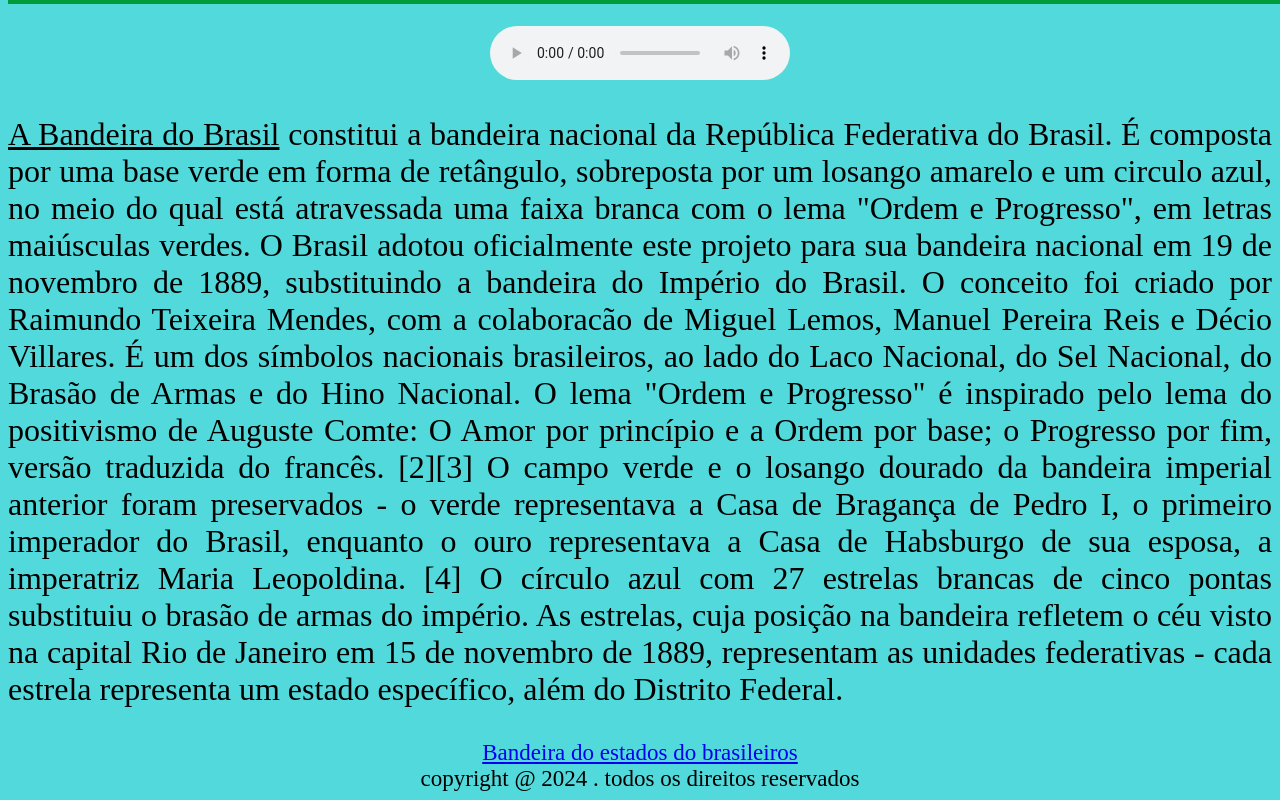
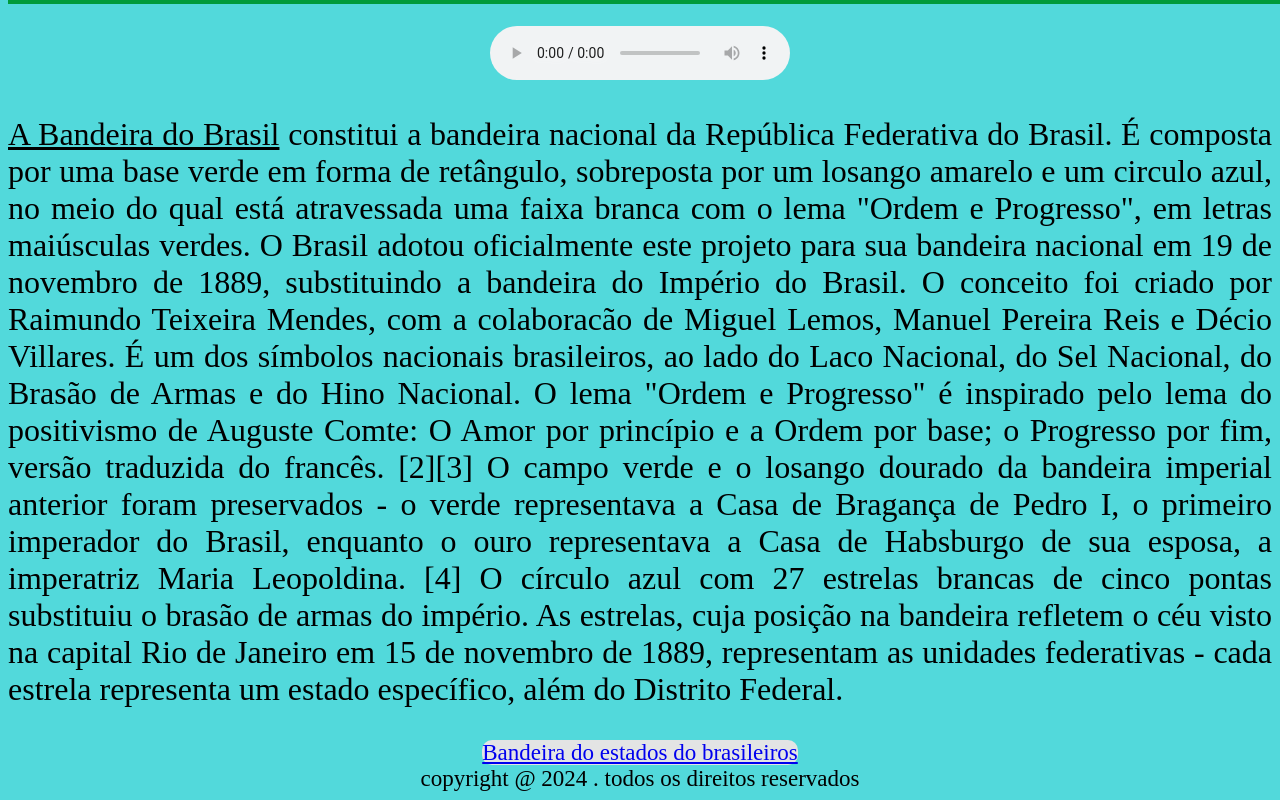
Before and after one commit to Gustavo-434/portifolio, a plain HTML site: page index.html in a window 1280 px wide. Shown: the part 1147-1947 px from the top of the page. Drawn offline with Linux system fonts and the light colour scheme.

Commit message:
Update index.css

```diff
--- a/index.css
+++ b/index.css
@@ -36,3 +36,6 @@ align-items:center;}
     margin-left: auto;
     margin-right: auto;
   }
+.red{
+   background-color:rgba(228, 228, 228, 0.993);
+border-radius: 10px;}
```
